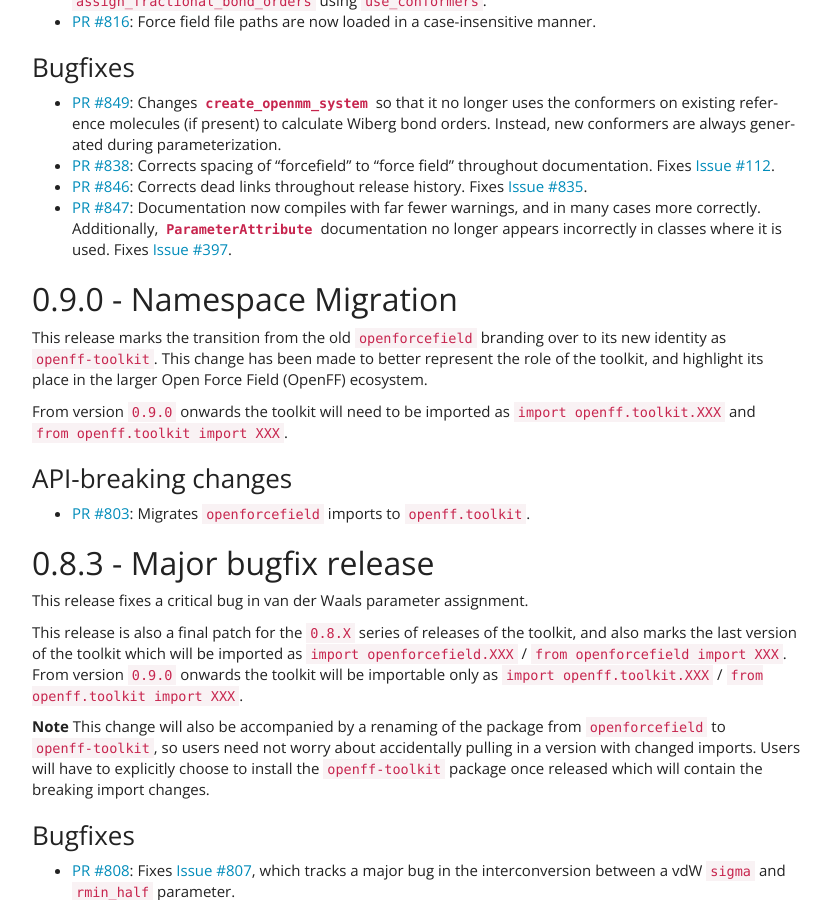
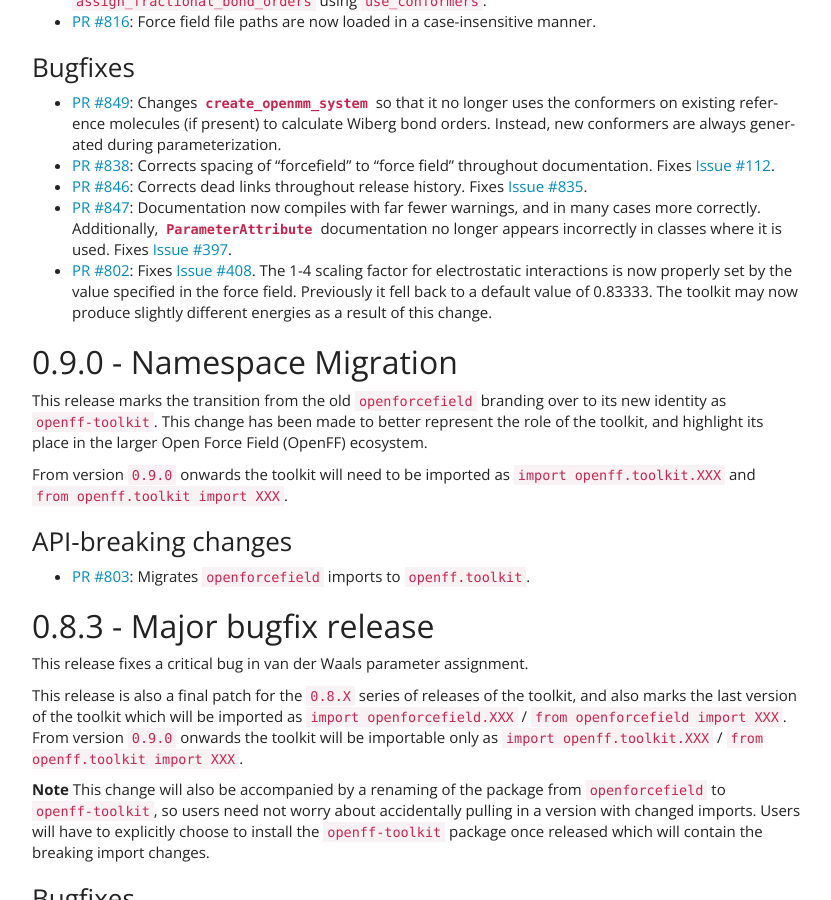
Before and after one commit to openforcefield/openff-toolkit, a Sphinx documentation site: the page built from docs/releasehistory.rst, in a window 1280 px wide and 900 px high, scrolled down 863 px. Shown: the whole window, without its empty margins (38-869 px from the left). Built offline with Sphinx 7.4.7, drawn with Linux system fonts in a browser that asks for light colours.

Commit message:
resolve conflicts

```diff
--- a/docs/releasehistory.rst
+++ b/docs/releasehistory.rst
@@ -67,6 +67,11 @@ Bugfixes
   <openff.toolkit.typing.engines.smirnoff.parameters.ParameterAttribute>` documentation no longer
   appears incorrectly in classes where it is used. Fixes `Issue #397
   <https://github.com/openforcefield/openforcefield/issues/397>`_.
+- `PR #802 <https://github.com/openforcefield/openforcefield/pull/802>`_: Fixes
+  `Issue #408 <https://github.com/openforcefield/openforcefield/issues/408>`_. The 1-4 scaling
+  factor for electrostatic interactions is now properly set by the value specified in the force
+  field. Previously it fell back to a default value of 0.83333. The toolkit may now produce
+  slightly different energies as a result of this change.
 
 0.9.0 - Namespace Migration
 ---------------------------
```
